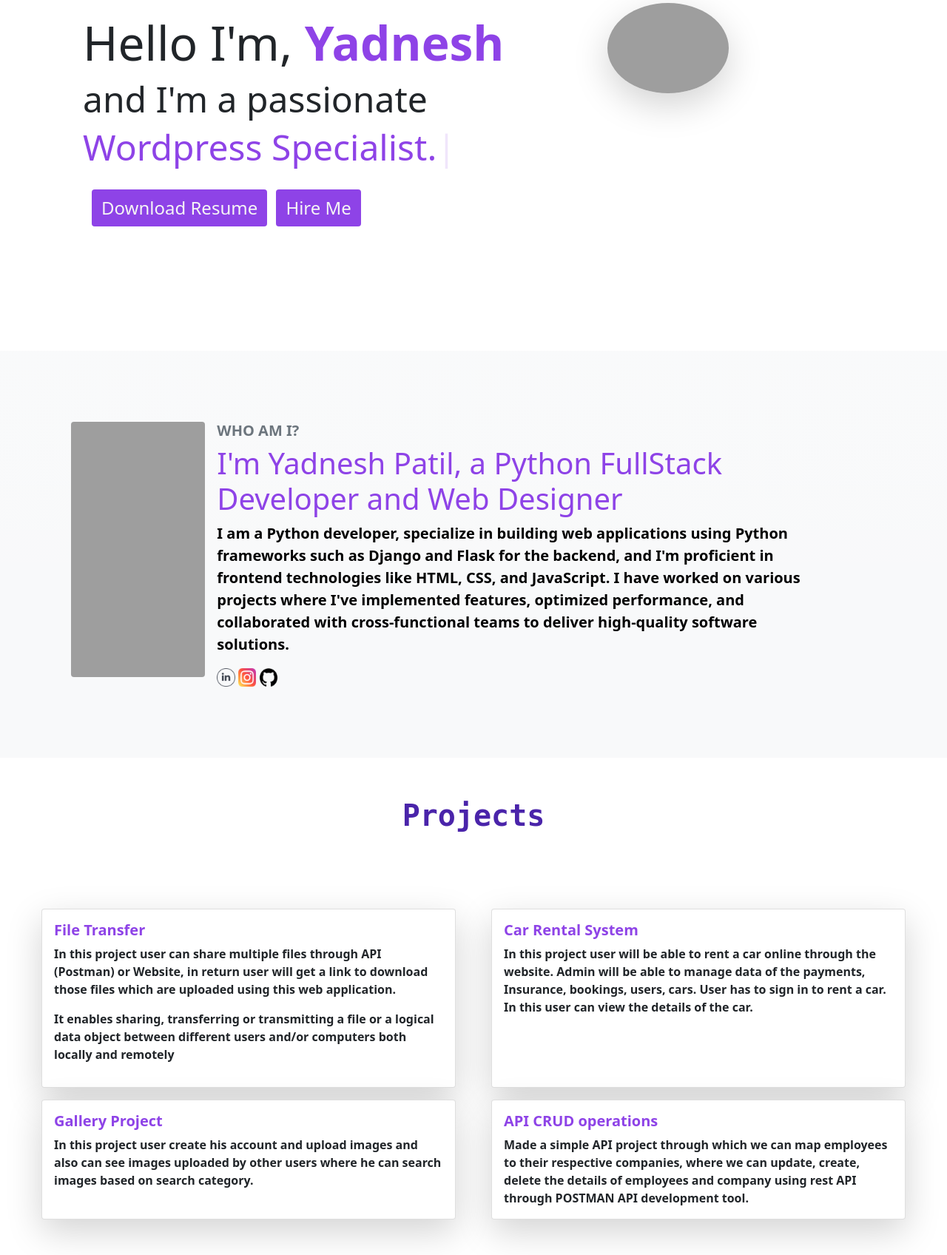
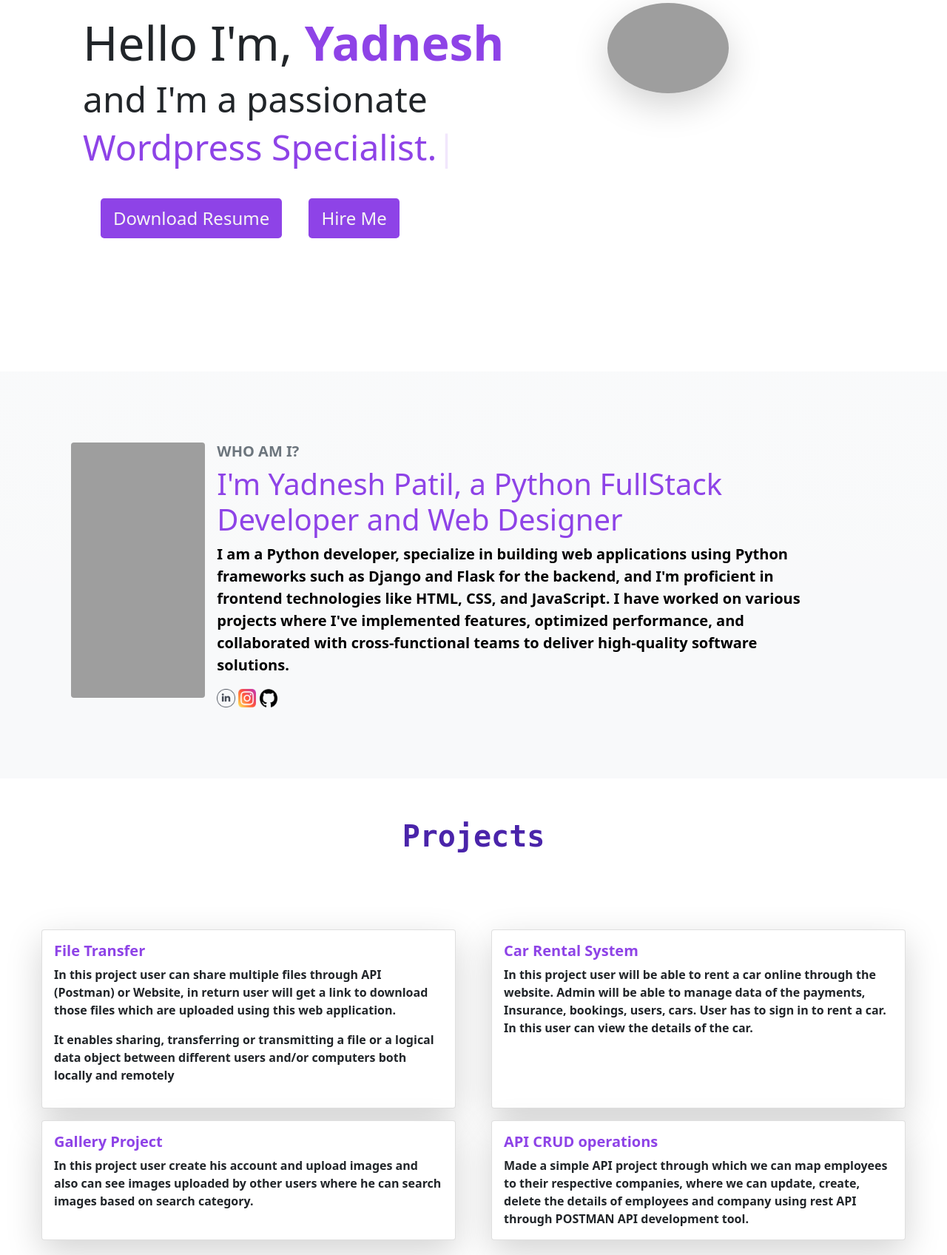
Before and after one commit to Yadnesh-Patil/CV, a Django app: page / in a window 1280 px wide. Shown: the part 224-1920 px from the top of the page at 74% size. Run offline with Django 4.2, Linux system fonts and the light colour scheme; grey boxes are pictures that could not be loaded.

Commit message:
Update base.html

```diff
--- a/templates/base.html
+++ b/templates/base.html
@@ -113,10 +113,10 @@
                 </div>
 
                 <div class="ms-4" id="doc">
-                    <button class="btn m-1 fs-4" style="background-color: rgb(142, 67, 231);"><a
+                    <button class="btn btn-lg m-3 fs-4" style="background-color: rgb(142, 67, 231);"><a
                             href="https://drive.google.com/file/d/1eofgdMZTEFVY8b3s35SXxDbcGkVMhYru/view?usp=sharing"
                             target="_blank" style="text-decoration: none; color: whitesmoke">Download Resume</a></button>
-                    <button class="btn m-1 fs-4" style="background-color: rgb(142, 67, 231);"><a href="" class="" style="text-decoration: none; color: whitesmoke">Hire Me</a></button>
+                    <button class="btn btn-lg m-3 fs-4" style="background-color: rgb(142, 67, 231);"><a href="" class="" style="text-decoration: none; color: whitesmoke">Hire Me</a></button>
                 </div>
             </div>
             <div class="col-md-2 mb-5 ">
```
